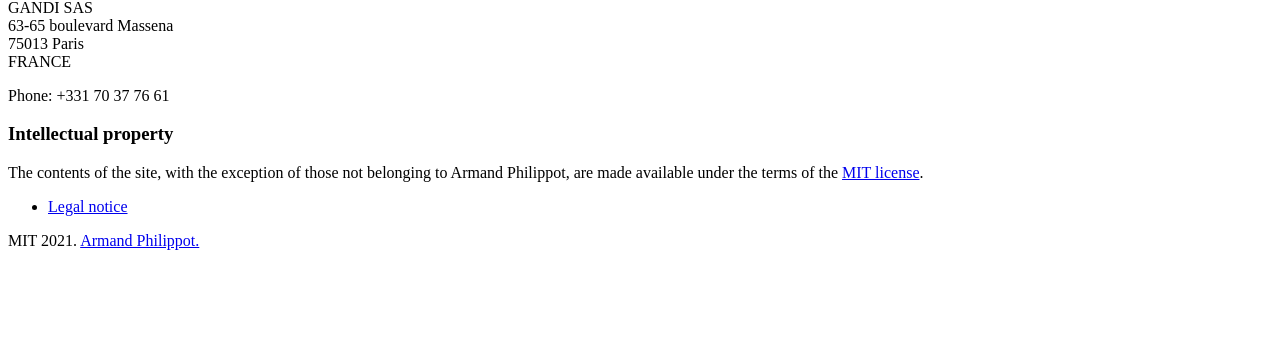
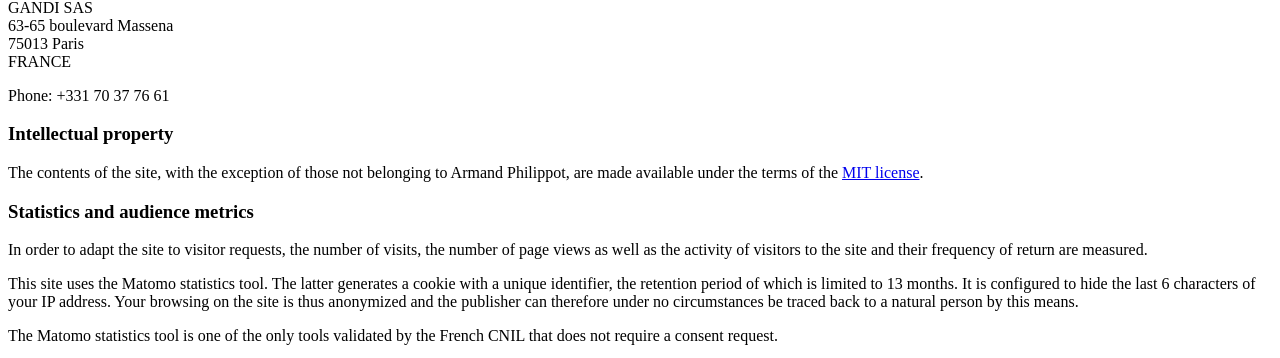
Before and after one commit to ArmandPhilippot/demo.armandphilippot.com, a PHP site: page /legal-notice.php in a window 1280 px wide. Shown: the part 2060-2418 px from the top of the page. Before the commit the page ends 2310 px from the top, so only its background shows below. Run offline with PHP 8.4, Linux system fonts and the light colour scheme; data that the repository does not hold is empty.

Commit message:
chore: complete legal notice with audience metrics and cookie info

```diff
--- a/legal-notice.php
+++ b/legal-notice.php
@@ -79,6 +79,17 @@ $dap_current_env = dap_get_current_env();
           Armand Philippot, are made available under the terms of the
           <a href="license.php">MIT license</a>.
         </p>
+        <h3>Statistics and audience metrics</h3>
+        <p>In order to adapt the site to visitor requests, the number of visits, the number of page views as well as the
+          activity of visitors to the site and their frequency of return are measured.</p>
+        <p>This site uses the Matomo statistics tool. The latter generates a cookie with a unique identifier, the
+          retention period of which is limited to 13 months. It is configured to hide the last 6 characters of your IP
+          address. Your browsing on the site is thus anonymized and the publisher can therefore under no circumstances
+          be traced back to a natural person by this means.</p>
+        <p>The Matomo statistics tool is one of the only tools validated by the French CNIL that does not require a
+          consent request.</p>
+        <iframe style="border: 0; height: 200px; width: 600px;"
+          src="https://demo.armandphilippot.com/config/matomo/matomo-proxy.php?module=CoreAdminHome&action=optOut&language=en&backgroundColor=f3f7fc&fontColor=0f1b29&fontSize=1rem&fontFamily="></iframe>
       </div>
     </main>
     <footer class="footer">
```
Also changed, not shown: mentions-legales.php (+11 -0 lines).
